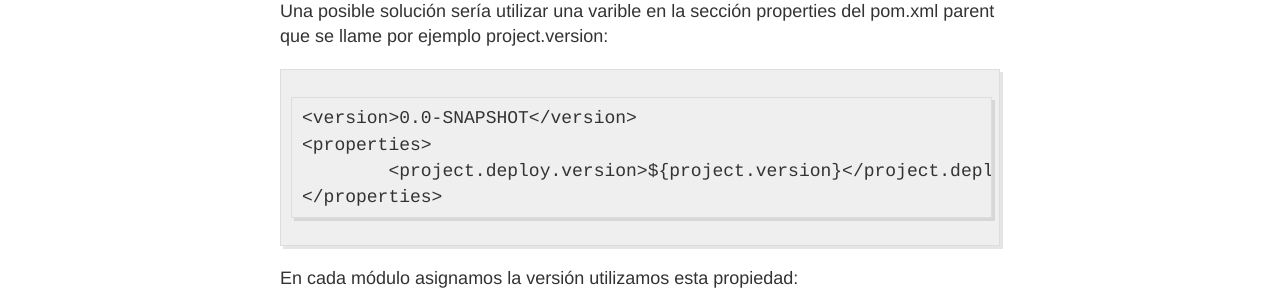
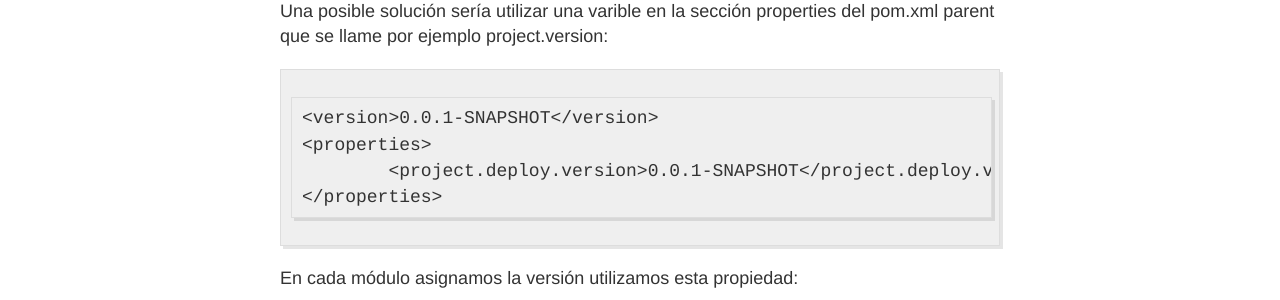
Before and after one commit to alpoza/alpoza.github.io, a Jekyll site: the page built from _posts/2015-4-15-maven-pom-version-estrategy.md, in a window 1280 px wide. Shown: the part 552-852 px from the top of the page. Built offline with Jekyll 4.4.1, drawn with Linux system fonts in a browser that asks for light colours; Markdown is read by kramdown in place of the engine named in the settings; comment, search, counter and statistics services are not loaded.

Commit message:
Update 2015-4-15-maven-pom-version-estrategy.md

```diff
--- a/_posts/2015-4-15-maven-pom-version-estrategy.md
+++ b/_posts/2015-4-15-maven-pom-version-estrategy.md
@@ -16,9 +16,9 @@ El problema es que el comando anterior modifica la versión en el pom.xml. Como
 
 Una posible solución sería utilizar una varible en la sección properties del pom.xml parent que se llame por ejemplo project.version:
 
-	<version>0.0-SNAPSHOT</version>
+	<version>0.0.1-SNAPSHOT</version>
 	<properties>
-		<project.deploy.version>${project.version}</project.deploy.version>
+		<project.deploy.version>0.0.1-SNAPSHOT</project.deploy.version>
 	</properties>
 
 En cada módulo asignamos la versión utilizamos esta propiedad:
```
